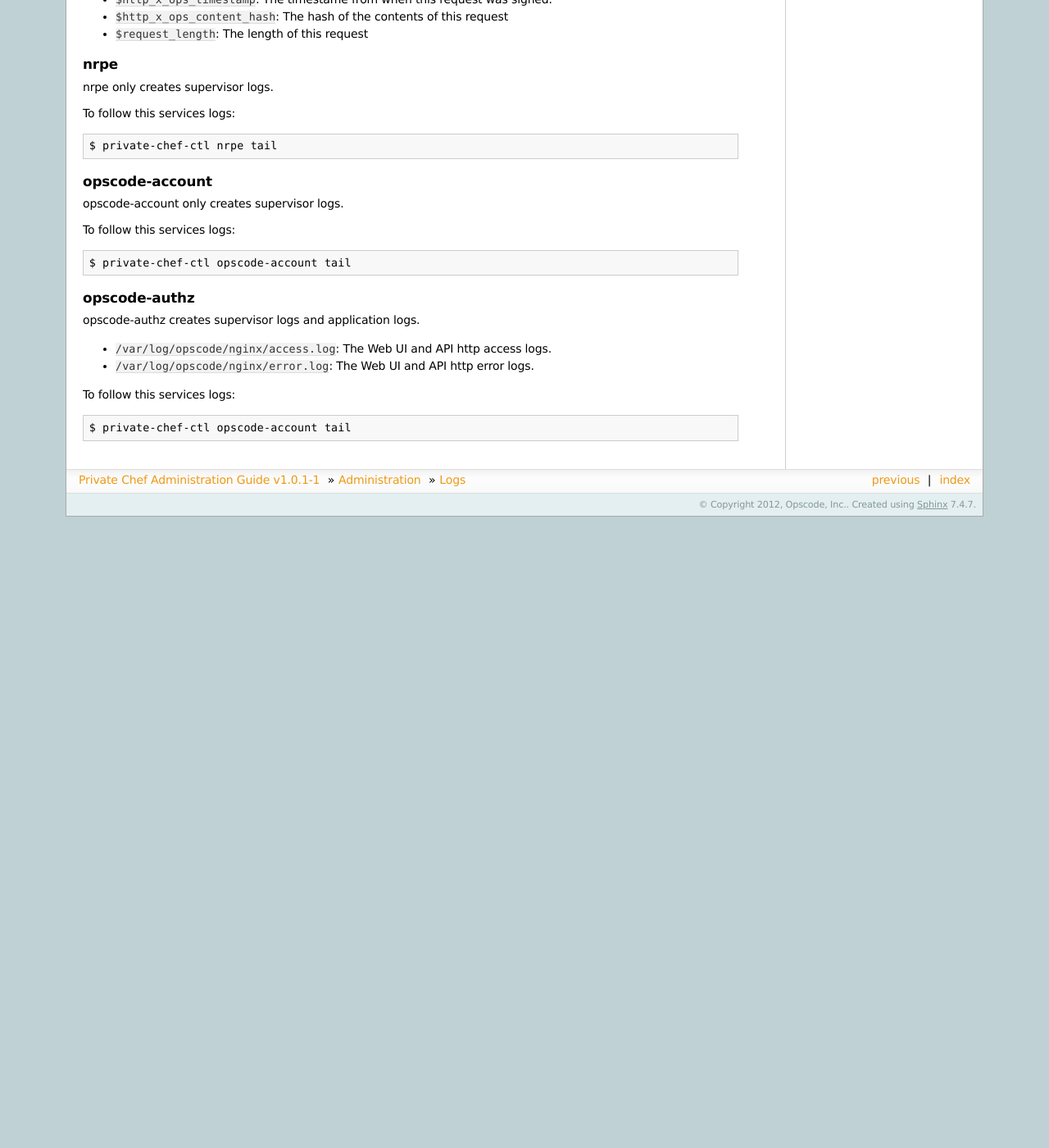
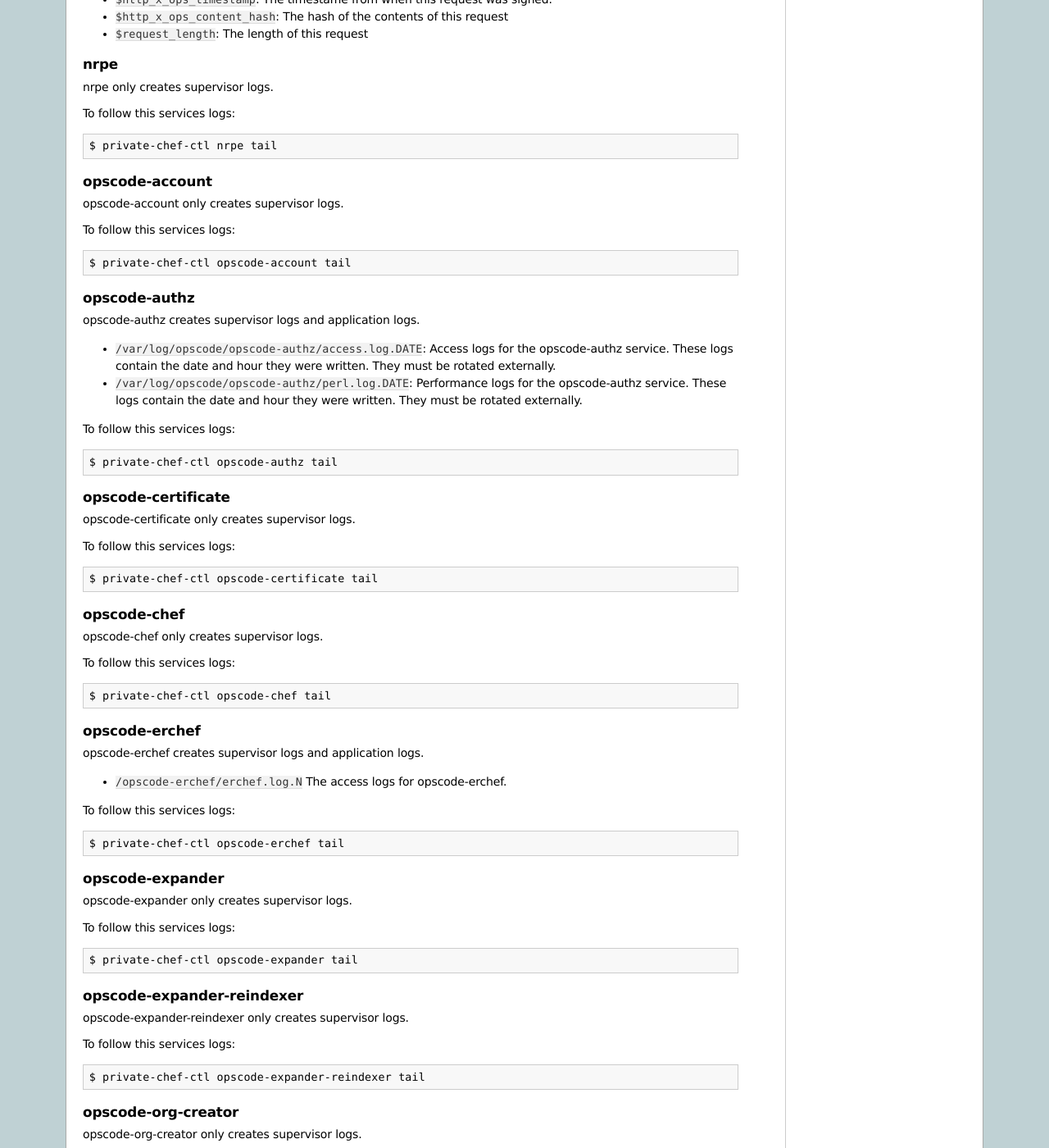
Before and after one commit to chef-boneyard/private-chef-administration, a Sphinx documentation site: the page built from source/administration/logs.rst, in a window 1280 px wide and 1400 px high, scrolled down 2366 px. Shown: the whole window at 82% size. Built offline with Sphinx 7.4.7, drawn with Linux system fonts in a browser that asks for light colours; pages that are not in the unit, such as notebooks, are missing from menus; before the commit the page ends 2996 px from its top, so only the background shows below that; some of the changed text lies outside the part shown.

Commit message:
Finished the log documentation

```diff
--- a/source/administration/logs.rst
+++ b/source/administration/logs.rst
@@ -211,13 +211,187 @@
 
 opscode-authz creates supervisor logs and application logs.
 
-- :file:`/var/log/opscode/nginx/access.log`:
-  The Web UI and API http access logs.
-- :file:`/var/log/opscode/nginx/error.log`:
-  The Web UI and API http error logs.
+- :file:`/var/log/opscode/opscode-authz/access.log.DATE`:
+  Access logs for the opscode-authz service. These logs contain the date and
+  hour they were written. They must be rotated externally.
+- :file:`/var/log/opscode/opscode-authz/perl.log.DATE`:
+  Performance logs for
+  the opscode-authz service. These logs contain the date and hour they were
+  written. They must be rotated externally.
 
 To follow this services logs:
 
 .. code-block:: bash
 
-  $ private-chef-ctl opscode-account tail
+  $ private-chef-ctl opscode-authz tail
+
+.. index::
+  pair: logs; opscode-certificate
+
+opscode-certificate
+~~~~~~~~~~~~~~~~~~~
+
+opscode-certificate only creates supervisor logs.
+
+To follow this services logs:
+
+.. code-block:: bash
+
+  $ private-chef-ctl opscode-certificate tail
+
+.. index::
+  pair: logs; opscode-chef
+
+opscode-chef
+~~~~~~~~~~~~
+
+opscode-chef only creates supervisor logs.
+
+To follow this services logs:
+
+.. code-block:: bash
+
+  $ private-chef-ctl opscode-chef tail
+
+.. index::
+  pair: logs; opscode-erchef
+
+opscode-erchef
+~~~~~~~~~~~~~~
+
+opscode-erchef creates supervisor logs and application logs.
+
+- :file:`/opscode-erchef/erchef.log.N`
+  The access logs for opscode-erchef.
+
+To follow this services logs:
+
+.. code-block:: bash
+
+  $ private-chef-ctl opscode-erchef tail
+
+.. index::
+  pair: logs; opscode-expander
+
+opscode-expander
+~~~~~~~~~~~~~~~~
+
+opscode-expander only creates supervisor logs.
+
+To follow this services logs:
+
+.. code-block:: bash
+
+  $ private-chef-ctl opscode-expander tail
+
+.. index::
+  pair: logs; opscode-expander-reindexer
+
+opscode-expander-reindexer
+~~~~~~~~~~~~~~~~~~~~~~~~~~
+
+opscode-expander-reindexer only creates supervisor logs.
+
+To follow this services logs:
+
+.. code-block:: bash
+
+  $ private-chef-ctl opscode-expander-reindexer tail
+
+.. index::
+  pair: logs; opscode-org-creator
+
+opscode-org-creator
+~~~~~~~~~~~~~~~~~~~
+
+opscode-org-creator only creates supervisor logs.
+
+To follow this services logs:
+
+.. code-block:: bash
+
+  $ private-chef-ctl opscode-org-creator tail
+
+.. index::
+  pair: logs; opscode-solr
+
+opscode-solr
+~~~~~~~~~~~~
+
+opscode-solr only creates supervisor logs.
+
+To follow this services logs:
+
+.. code-block:: bash
+
+  $ private-chef-ctl opscode-solr tail
+
+.. index::
+  pair: logs; opscode-webui
+
+opscode-webui
+~~~~~~~~~~~~~
+
+opscode-webui only creates supervisor logs.
+
+To follow this services logs:
+
+.. code-block:: bash
+
+  $ private-chef-ctl opscode-webui tail
+
+.. index::
+  pair: logs; phpfpm
+
+phpfpm
+~~~~~~
+
+phpfpm only creates supervisor logs.
+
+To follow this services logs:
+
+.. code-block:: bash
+
+  $ private-chef-ctl phpfpm tail
+
+.. index::
+  pair: logs; postgresql
+
+postgresql
+~~~~~~~~~~
+
+postresql only creates supervisor logs.
+
+To follow this services logs:
+
+.. code-block:: bash
+
+  $ private-chef-ctl postgresql tail
+
+.. index::
+  pair: logs; rabbitmq
+
+rabbitmq
+~~~~~~~~
+
+rabbitmq only creates supervisor logs.
+
+To follow this services logs:
+
+.. code-block:: bash
+
+  $ private-chef-ctl rabbitmq tail
+
+.. index::
+  pair: logs; redis
+
+redis
+~~~~~
+
+redis only creates supervisor logs.
+
+To follow this services logs:
+
+.. code-block:: bash
+
+  $ private-chef-ctl redis tail
```
